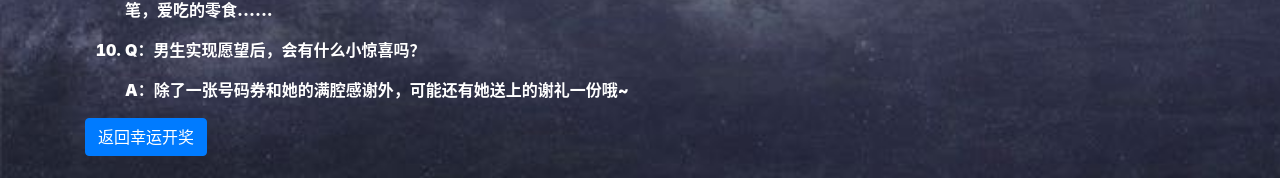
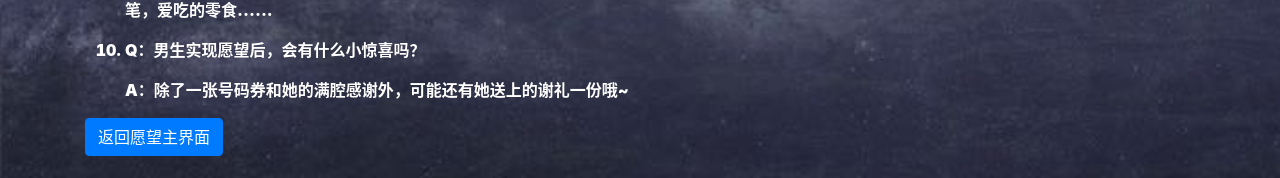
Before and after one commit to Ntimesp/DBproject, a Flask app: page /faq in a window 1280 px wide. Shown: the part 908-1086 px from the top of the page. Run offline with Flask 2, Linux system fonts and the light colour scheme; some libraries are stand-ins or nearby versions.

Commit message:
fix button

```diff
--- a/templates/faq.html
+++ b/templates/faq.html
@@ -54,5 +54,5 @@ body{background:url({{ url_for('static', filename='img/wishpool_wishAchieve.jpg'
     </li>
 
 </ol>
-        <a type="button" class="btn btn-primary" href="{{ url_for('girl') }}">返回幸运开奖</a>
+        <a type="button" class="btn btn-primary" href="{{ url_for('wish') }}">返回愿望主界面</a>
 {% endblock %}
```
